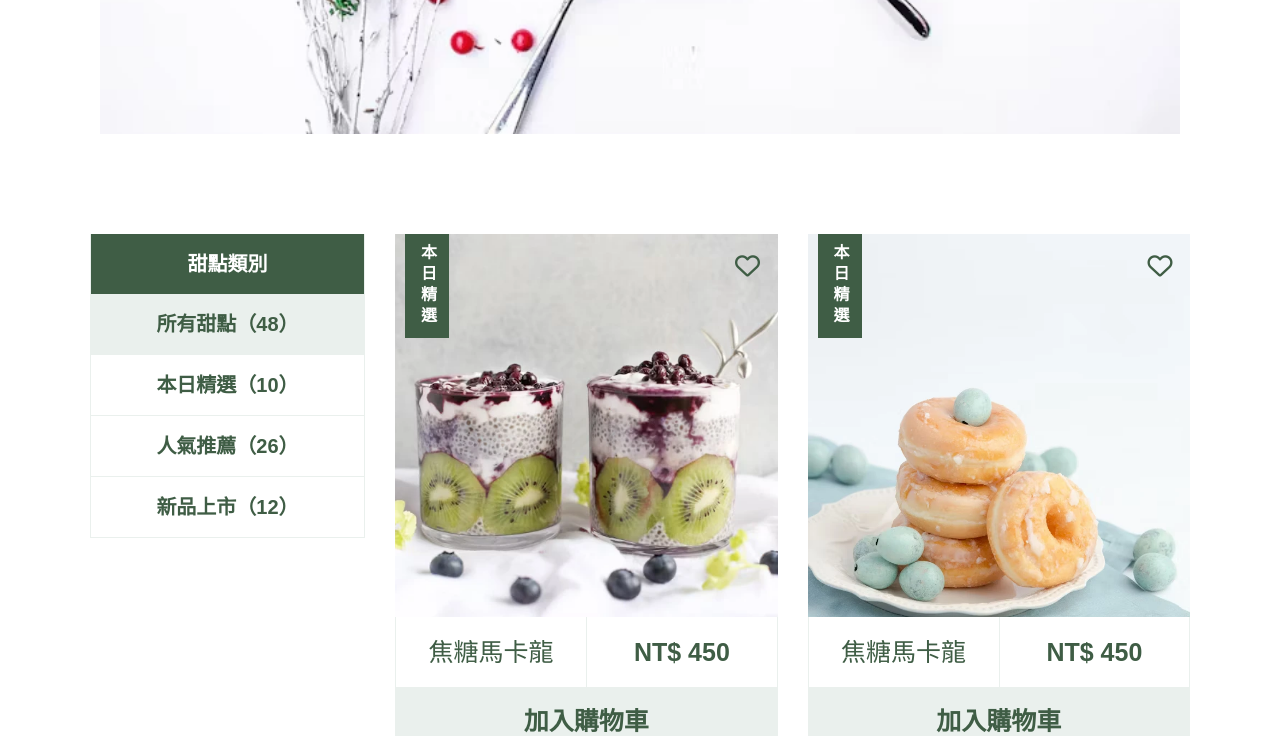
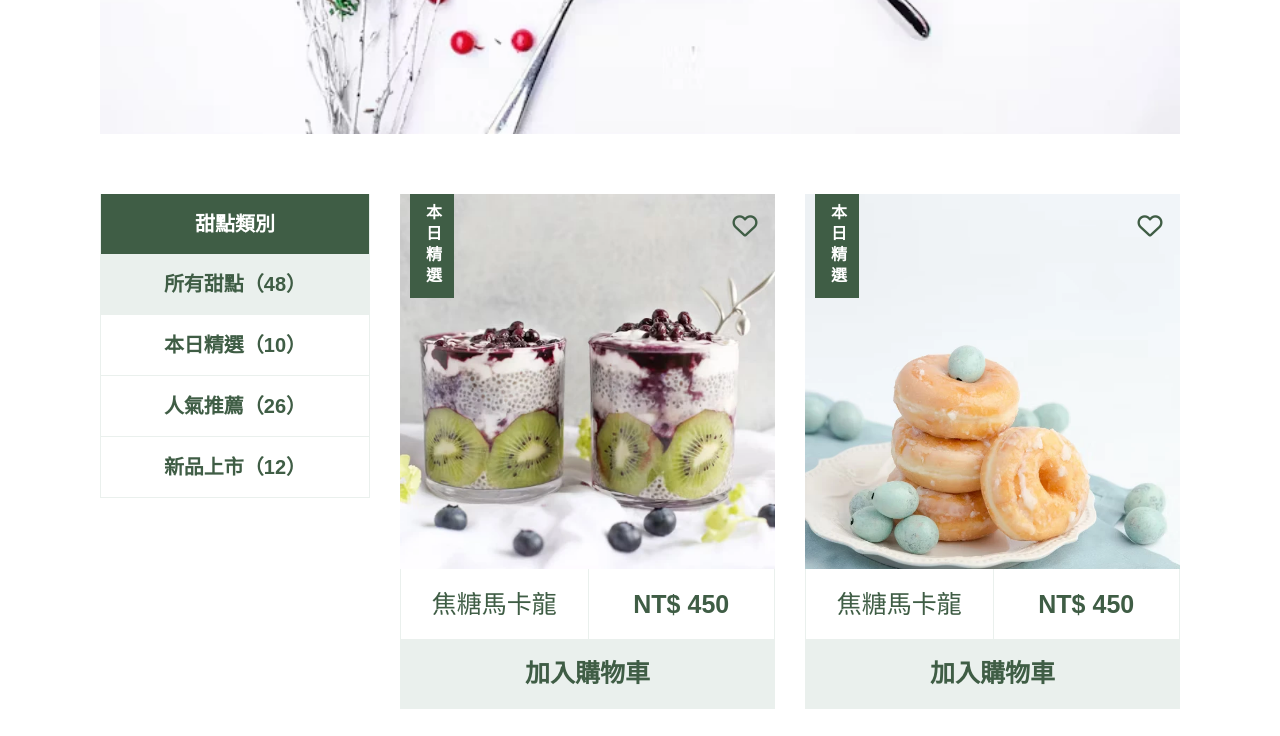
Before and after one commit to Lainieeeee/rocket-03_sweetaste, a website: page products.html in a window 1280 px wide. Shown: the part 680-1416 px from the top of the page. Drawn offline with nearby package versions, Linux system fonts and the light colour scheme; a web font is replaced by a local one.

Commit message:
update：adjust products page

```diff
--- a/products.html
+++ b/products.html
@@ -80,8 +80,9 @@
 
     <!-- main -->
     <main>
-        <div class="container-md detailInner mx-auto row">
-            <nav class="col-md-4 col-xl-3 productsNavigation px-0">
+        <div class="container-md row mx-auto p-5 my-md-5">
+            <!-- productsNavigation -->
+            <nav class="col-md-4 col-xl-3 p-0 productsNavigation">
                 <ul class="fs-2 fw-semibold text-center border border-light border-top-0">
                     <li class="bg-black text-white p-4">甜點類別</li>
                     <li><a href="" class="text-decoration-none text-black d-block p-4 bg-light">所有甜點（48）</a></li>
@@ -90,7 +91,9 @@
                     <li><a href="" class="text-decoration-none text-black d-block p-4 border-top border-light">新品上市（12）</a></li>
                 </ul>
             </nav>
+            <!--  -->
             <div class="col-md-8 col-xl-9 p-0 mt-5 mt-md-0">
+                <!-- 商品列表 -->
                 <div class="row mx-auto">
                     <article class="productsArticle col-xl-6 ps-0 ps-md-5 pe-0 mb-5">
                         <div class="position-relative z-0">
@@ -195,6 +198,7 @@
                         <button type="submit" class="btn fs-1 w-100 btn-light rounded-0 fw-bold text-black p-4">加入購物車</button>
                     </article>
                 </div>
+                <!-- navigation -->
                 <nav class="mt-5" aria-label="Page navigation example">
                     <ul class="pagination justify-content-center justify-content-md-end">
                       <li class="page-item">
```
